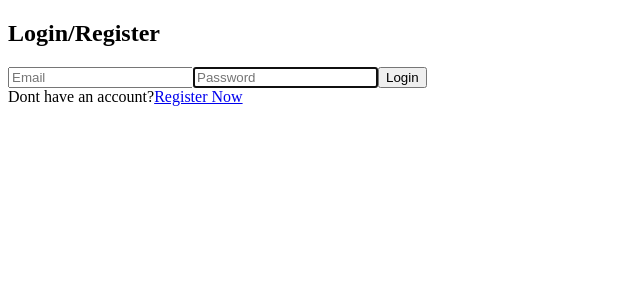
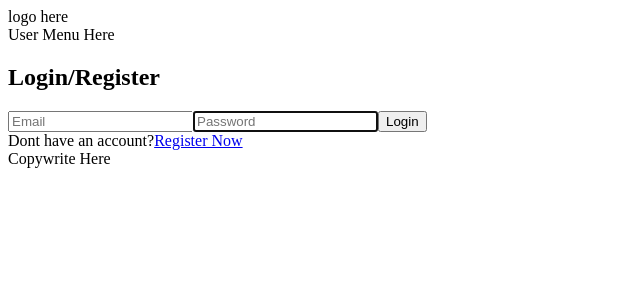
Before and after one commit to datorman/node-chat-app, a React (Create React App) app in the folder client/: page / in a window 1280 px wide. Shown: the top 300 px of the page, without its empty margins (0-640 px from the left). Built offline with nearby package versions, Linux system fonts and the light colour scheme.

Commit message:
Boilerplating app

```diff
--- a/client/src/components/App.js
+++ b/client/src/components/App.js
@@ -7,6 +7,8 @@ import Auth from './auth/Auth';
 import Chat from './chat/Chat';
 import PublicRoute from '../routes/PublicRoute';
 import PrivateRoute from '../routes/PrivateRoute';
+import Header from './Header';
+import Footer from './Footer';
 
 export const history = createBrowserHistory();
 
@@ -16,8 +18,8 @@ class App extends Component {
   }
   render() {
     return (
-
       <div className="App">
+        <Header />
         <Router history={history}>
           <PublicRoute
             exact={true}
@@ -29,6 +31,7 @@ class App extends Component {
             path="/chat"
             component={Chat} />
         </Router>
+        <Footer />
       </div>
     );
   }
--- /dev/null
+++ b/client/src/components/Footer.js
@@ -0,0 +1,13 @@
+import React, { Component } from 'react';
+
+class Footer extends Component {
+    render(){
+        return(
+            <div>
+                <div>Copywrite Here</div>
+            </div>
+        );
+    }
+}
+
+export default Footer;
--- /dev/null
+++ b/client/src/components/Header.js
@@ -0,0 +1,14 @@
+import React, { Component } from 'react';
+
+class Header extends Component {
+    render(){
+        return(
+            <div>
+                <div>logo here</div>
+                <div>User Menu Here</div>
+            </div>
+        );
+    }
+}
+
+export default Header;
--- a/client/src/components/chat/Chat.js
+++ b/client/src/components/chat/Chat.js
@@ -1,5 +1,8 @@
 import React, { Component } from 'react';
 import { createBrowserHistory } from 'history';
+
+import Rooms from './rooms/Rooms';
+import ActiveRoom from './rooms/ActiveRoom';
 
 export const history = createBrowserHistory();
 
@@ -7,7 +10,8 @@ class Chat extends Component {
   render() {
     return (
       <div className="ChatApp">
-        sdadasd
+        <Rooms />
+        <ActiveRoom />
       </div>
     );
   }
--- /dev/null
+++ b/client/src/components/chat/rooms/ActiveRoom.js
@@ -0,0 +1,15 @@
+import React, { Component } from 'react';
+import Users from './../users/Users';
+
+class ActiveRoom extends Component {
+    render(){
+        return(
+            <div>
+                <Users />
+                <div>Active Room here</div>
+            </div>
+        );
+    }
+}
+
+export default ActiveRoom;
--- /dev/null
+++ b/client/src/components/chat/rooms/Rooms.js
@@ -0,0 +1,13 @@
+import React, { Component } from 'react';
+
+class Rooms extends Component {
+    render(){
+        return(
+            <div>
+                <div>Room List here</div>
+            </div>
+        );
+    }
+}
+
+export default Rooms;
--- /dev/null
+++ b/client/src/components/chat/users/Users.js
@@ -0,0 +1,13 @@
+import React, { Component } from 'react';
+
+class Users extends Component {
+    render(){
+        return(
+            <div>
+                <div>User List For Room Here</div>
+            </div>
+        );
+    }
+}
+
+export default Users;
```
